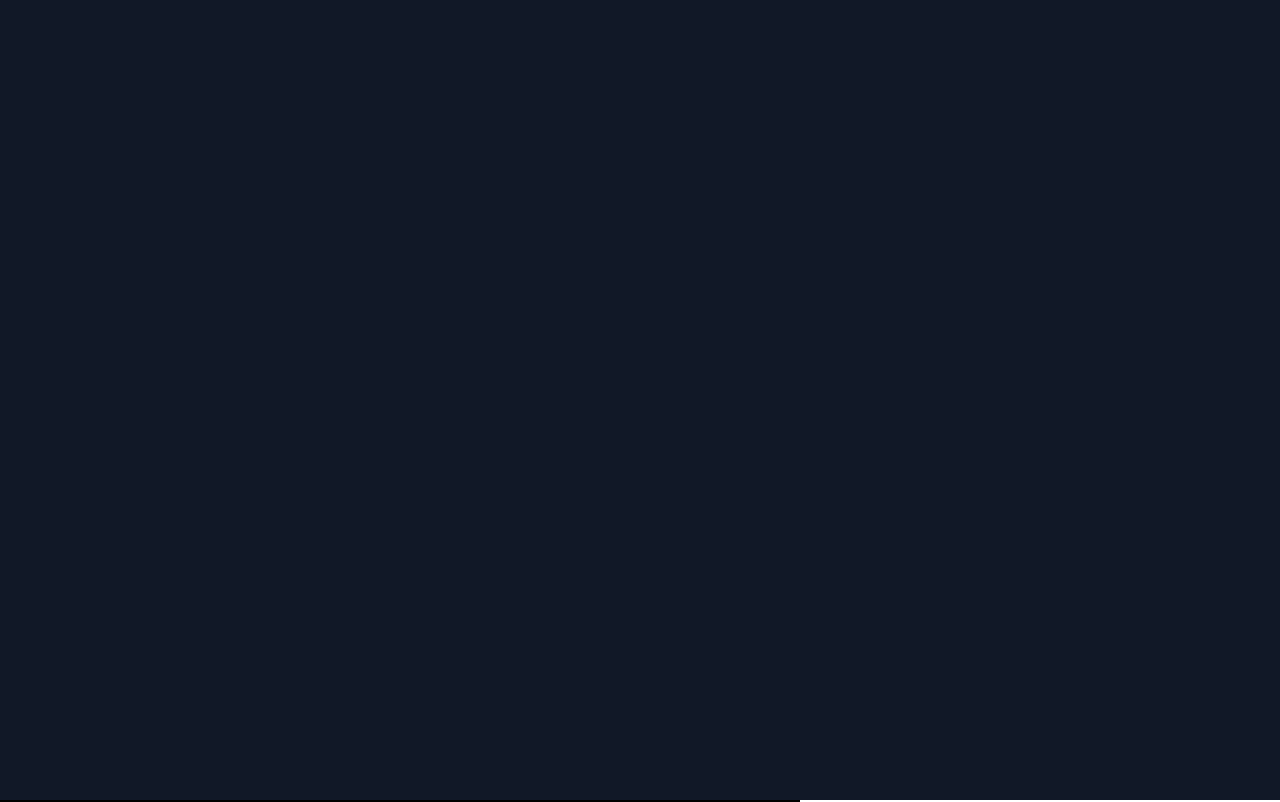
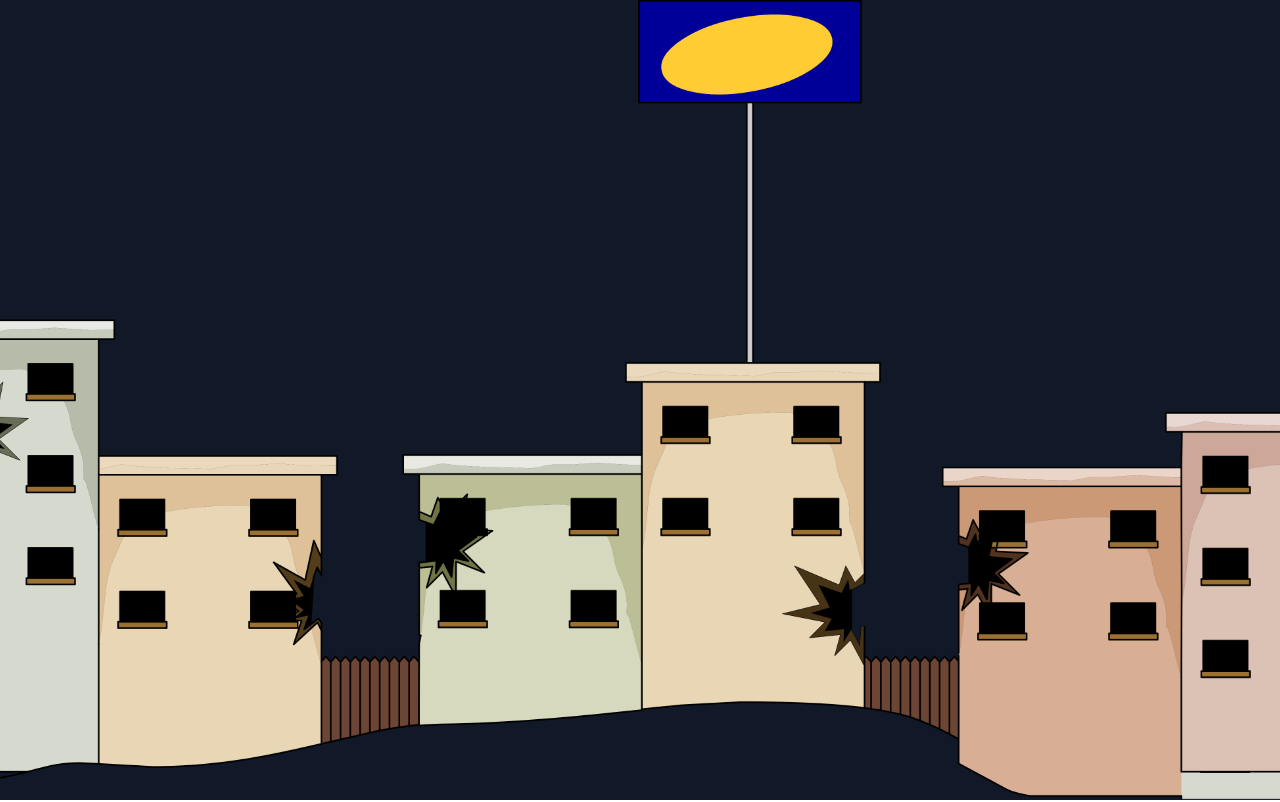
Before and after one commit to pikaqi-dot/Crazy-villains-brawl, a Vue app: page /game in a window 1280 px wide. Shown: the top 802 px of the page. Built offline with nearby package versions, Linux system fonts and the light colour scheme; a web font is replaced by a local one.

Commit message:
feat: 更新 HTML 和 XAML 文件，添加样式和组件命名空间，调整 Android 配置，优化 Phaser 场景和 Vue 组件

```diff
--- a/index.html
+++ b/index.html
@@ -10,4 +10,12 @@
     <div id="root"></div>
     <script type="module" src="/src/main.ts"></script>
   </body>
+  <style>
+    body,
+    html {
+      margin: 0;
+      padding: 0;
+      height: 100%; /* 确保页面高度占满整个视口 */
+    }
+  </style>
 </html>
--- a/src/game/scenes/my.ts
+++ b/src/game/scenes/my.ts
@@ -1,14 +1,11 @@
-import Phaser from 'phaser';
-class My extends Phaser.Scene
-{
-    constructor ()
-    {
+import Phaser from "phaser";
+class My extends Phaser.Scene {
+  constructor() {
     super();
   }
 
-    preload ()
-    {
-        this.load.image('bg', '/assets/background.png');
+  preload() {
+    this.load.image("bg", "/assets/background.png");
   }
 
   /**
@@ -21,34 +18,30 @@ class My extends Phaser.Scene
    * @memberof My
    * @since 0.0.0
    */
-    create ()
-    {
-        this.add.image(400, 300, 'bg');
+  create() {
+    const bg = this.add.image(400, 300, 'bg');
+    this.scale.on('resize', () => {
+        bg.setDisplaySize(this.scale.width, this.scale.height);
+    });
+    bg.setDisplaySize(this.scale.width, this.scale.height);
 
   }
 
-    updatePhysics ()
-    {
+  updatePhysics() {}
 
-    }
-
-    update ()
-    {
-
-    }
-
+  update() {}
 }
 
 const config = {
   type: Phaser.AUTO,
-    parent: 'phaser-example',
+  parent: "phaser-example",
   width: 800,
   height: 600,
   pixelArt: true,
   physics: {
-        default: 'arcade',
+    default: "arcade",
   },
-    scene: My
+  scene: My,
 };
 
 export default config;
--- a/src/views/Game.vue
+++ b/src/views/Game.vue
@@ -7,7 +7,7 @@ import config from '../game/scenes/my'
 import { onMounted } from 'vue';
 import Phaser from 'phaser'
 onMounted(() => {
-    const game = new Phaser.Game(config);
+    // const game = new Phaser.Game(config);
 })
 </script>
 
@@ -16,4 +16,12 @@ onMounted(() => {
     width: 100vw;
     height: 100vh;
 }
+
+
+.game-container {
+  background-image: url('/assets/background.png'); /* 设置背景图片路径 */
+  background-size: cover; /* 让背景图片按比例缩放铺满整个容器 */
+  background-position: center; /* 背景图片居中显示 */
+  background-repeat: no-repeat; /* 防止背景图片重复 */
+}
 </style>
--- a/vite.config.ts
+++ b/vite.config.ts
@@ -13,7 +13,7 @@ export default defineConfig({
   resolve: {
     extensions: ['.ts', '.json'], // 优先解析 .ts 文件
     alias: {
-      '@': path.resolve(__dirname, './src'),
+      '@': path.resolve(__dirname, './public'),
     },
   },
 
```
Also changed, not shown: 3 other files (tests, documents, lock files or other folders). Lines whose indentation alone changed are shown as unchanged.
